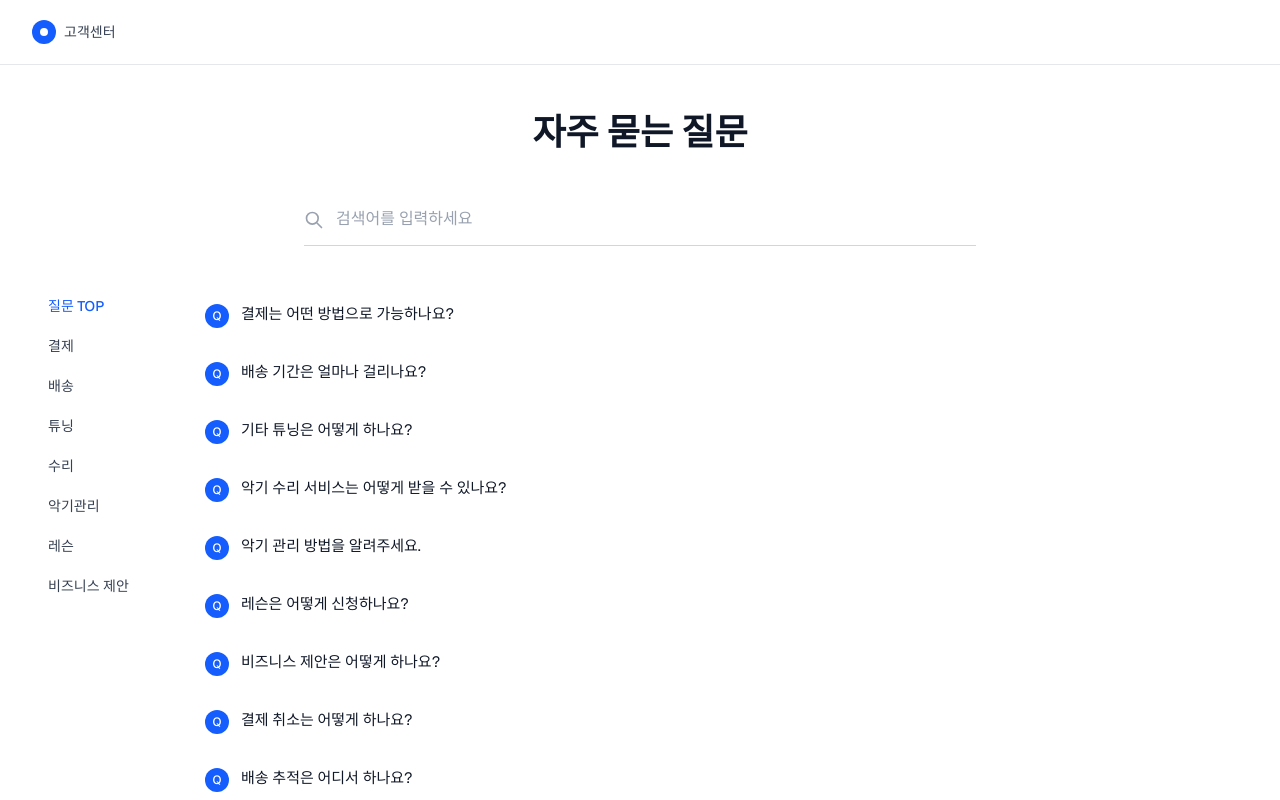
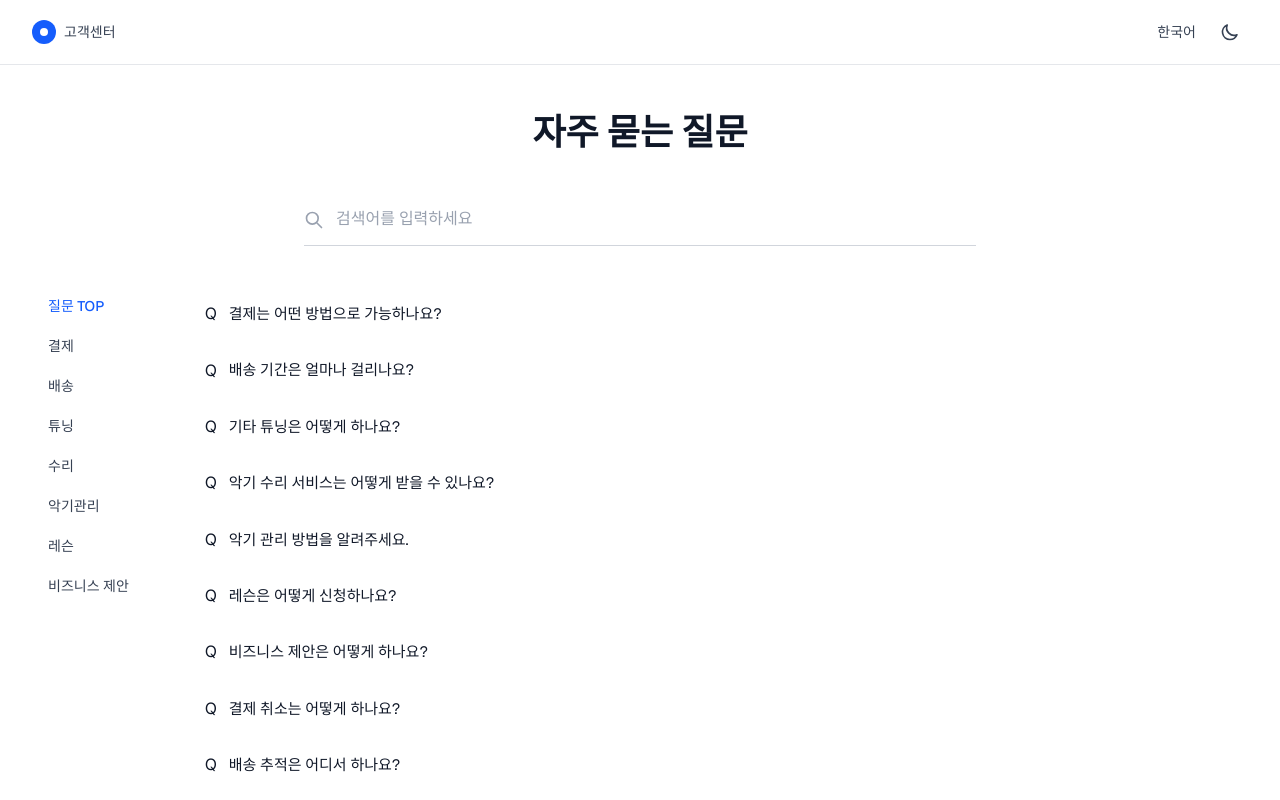
Before and after one commit to colobus-guereza/snd_faq, a Next.js app: page / in a window 1280 px wide. Shown: the top 800 px of the page. Built offline with nearby package versions, Linux system fonts and the light colour scheme.

Commit message:
체크포인트: FAQ 상세 페이지 구현 전 상태
- FAQList Q 스타일링 변경 (원형 배경 제거, 일반 텍스트로 변경)
- Header 우측 상단에 언어 선택 및 테마 토글 버튼 추가

```diff
--- a/components/FAQList.tsx
+++ b/components/FAQList.tsx
@@ -20,8 +20,8 @@ export default function FAQList({ faqs }: FAQListProps) {
           key={faq.id}
           className="cursor-pointer py-4 transition-colors hover:text-blue-600"
         >
-          <div className="flex items-start gap-3">
-            <span className="flex h-6 w-6 shrink-0 items-center justify-center rounded-full bg-blue-600 text-xs font-medium text-white mt-0.5">
+          <div className="flex items-center gap-3">
+            <span className="text-gray-900">
               Q
             </span>
             <h3 className="flex-1 text-gray-900 text-[15px] leading-relaxed">
--- a/components/Header.tsx
+++ b/components/Header.tsx
@@ -11,6 +11,40 @@ export default function Header() {
               고객센터
             </span>
           </div>
+          <div className="flex items-center gap-4">
+            <button
+              type="button"
+              className="text-sm font-medium text-gray-700 hover:text-gray-900 transition-colors"
+              onClick={() => {
+                // TODO: 언어 선택 기능 구현 예정
+              }}
+            >
+              한국어
+            </button>
+            <button
+              type="button"
+              className="p-2 rounded-lg text-gray-700 hover:bg-gray-100 transition-colors"
+              onClick={() => {
+                // TODO: 라이트/다크 모드 전환 기능 구현 예정
+              }}
+              aria-label="테마 전환"
+            >
+              <svg
+                className="w-5 h-5"
+                fill="none"
+                stroke="currentColor"
+                viewBox="0 0 24 24"
+                xmlns="http://www.w3.org/2000/svg"
+              >
+                <path
+                  strokeLinecap="round"
+                  strokeLinejoin="round"
+                  strokeWidth={2}
+                  d="M20.354 15.354A9 9 0 018.646 3.646 9.003 9.003 0 0012 21a9.003 9.003 0 008.354-5.646z"
+                />
+              </svg>
+            </button>
+          </div>
         </div>
       </div>
     </header>
```
